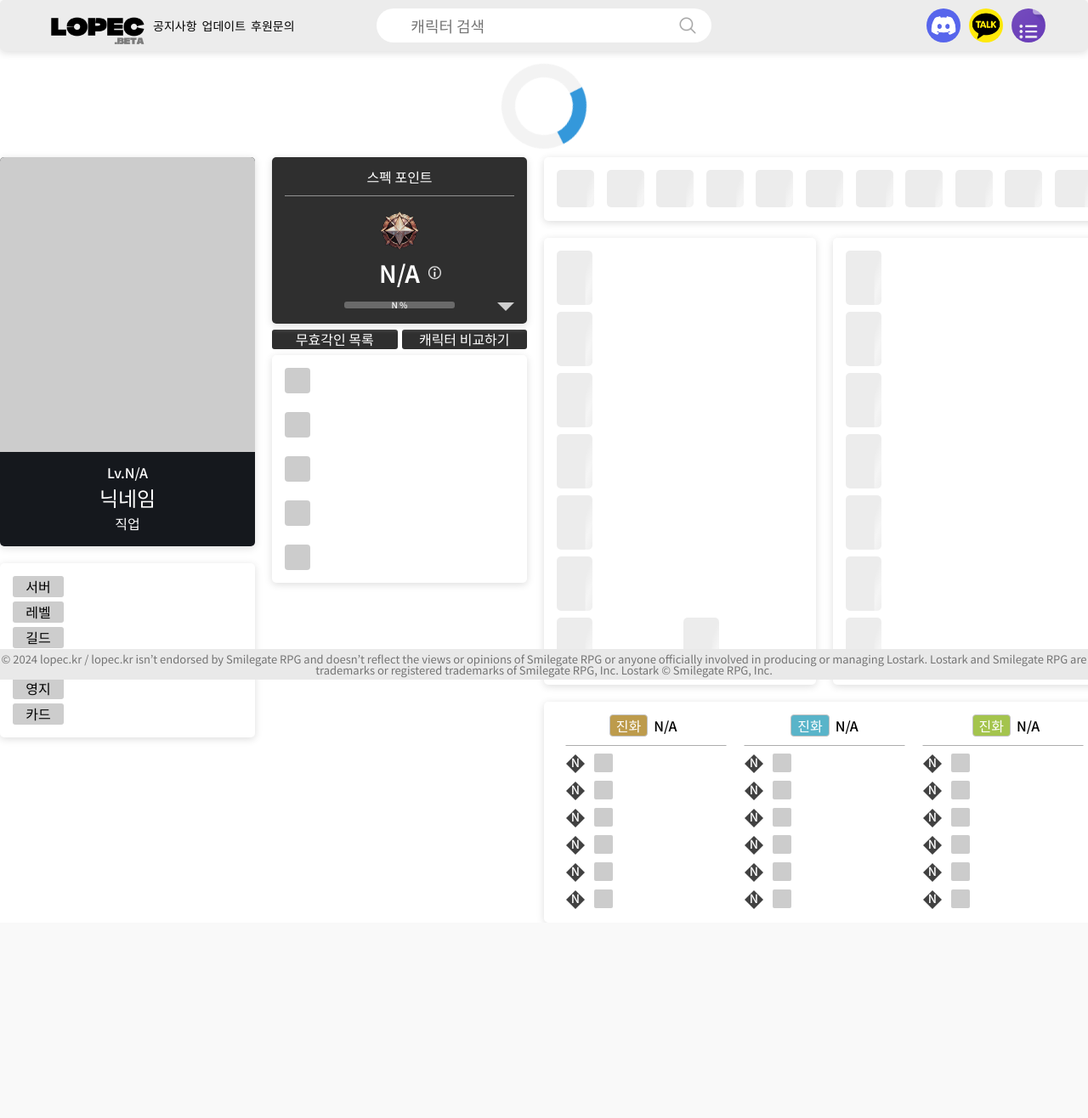
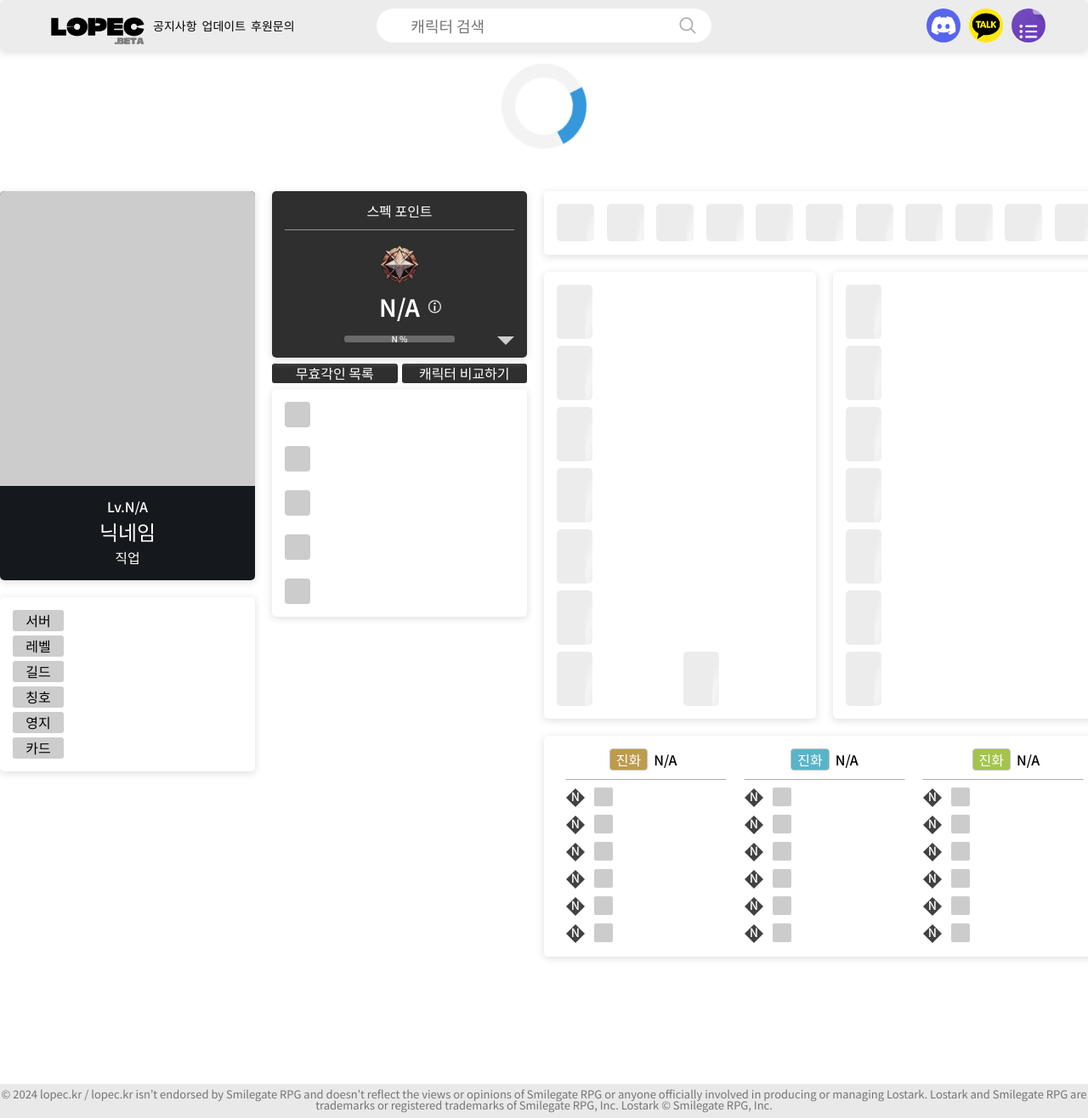
Before and after one commit to rani2077/lopec_public, a PHP site: page /search/search.html in a window 1280 px wide. Shown: the whole page at 85% size. Before the commit the page ends 1070 px from the top, so only its background shows below. Run offline with PHP 8.4, Linux system fonts and the light colour scheme.

Commit message:
푸터오류및 여백 수정

```diff
--- a/asset/css/layout.css
+++ b/asset/css/layout.css
@@ -12,8 +12,11 @@ html, body {
 body {
     display: flex;
     flex-direction: column;
-    min-height: 100vh;
     font-family: 'Noto Sans KR', sans-serif;
+    height: auto;
+    min-height: 100%;
+    /* padding-bottom: 40px !important; */
+
 }
 
 /* 콘텐츠 래퍼 스타일 */
@@ -120,13 +123,18 @@ body {
     background: rgb(233, 233, 233);
     font-size: 13px;
     padding: 5px 0;
-    position: absolute;
-    bottom: 0;
+    height: 40px;
+    position : absolute;
+    display: none;
+    /* top:calc(1236px - 40px); */
+
 }
 
 .sc-footer span {
     font-weight: 400;
     color: #747474;
+    display: block;
+    height: 100%;
 }
 
 /* 메인 페이지 특정 스타일 */
--- a/asset/css/main.css
+++ b/asset/css/main.css
@@ -78,7 +78,7 @@
 
 
 .sc-info{
-    padding-top: 80px;
+    padding-top: 120px;
     margin-top: 45px;
     display: flex;
     gap: 20px;
```
Also changed, not shown: index.html (+8 -1 lines), asset/js/custom.js.
